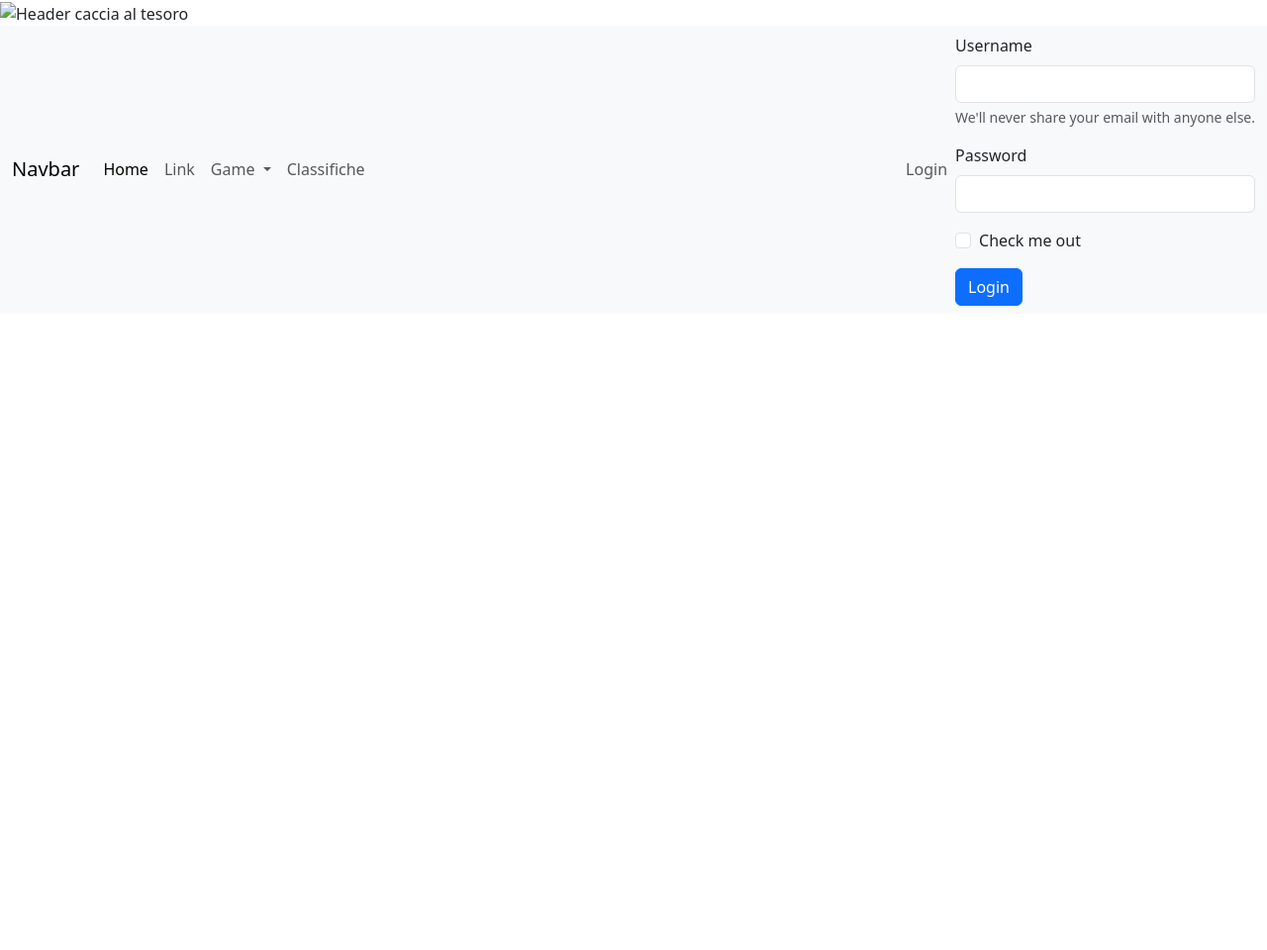
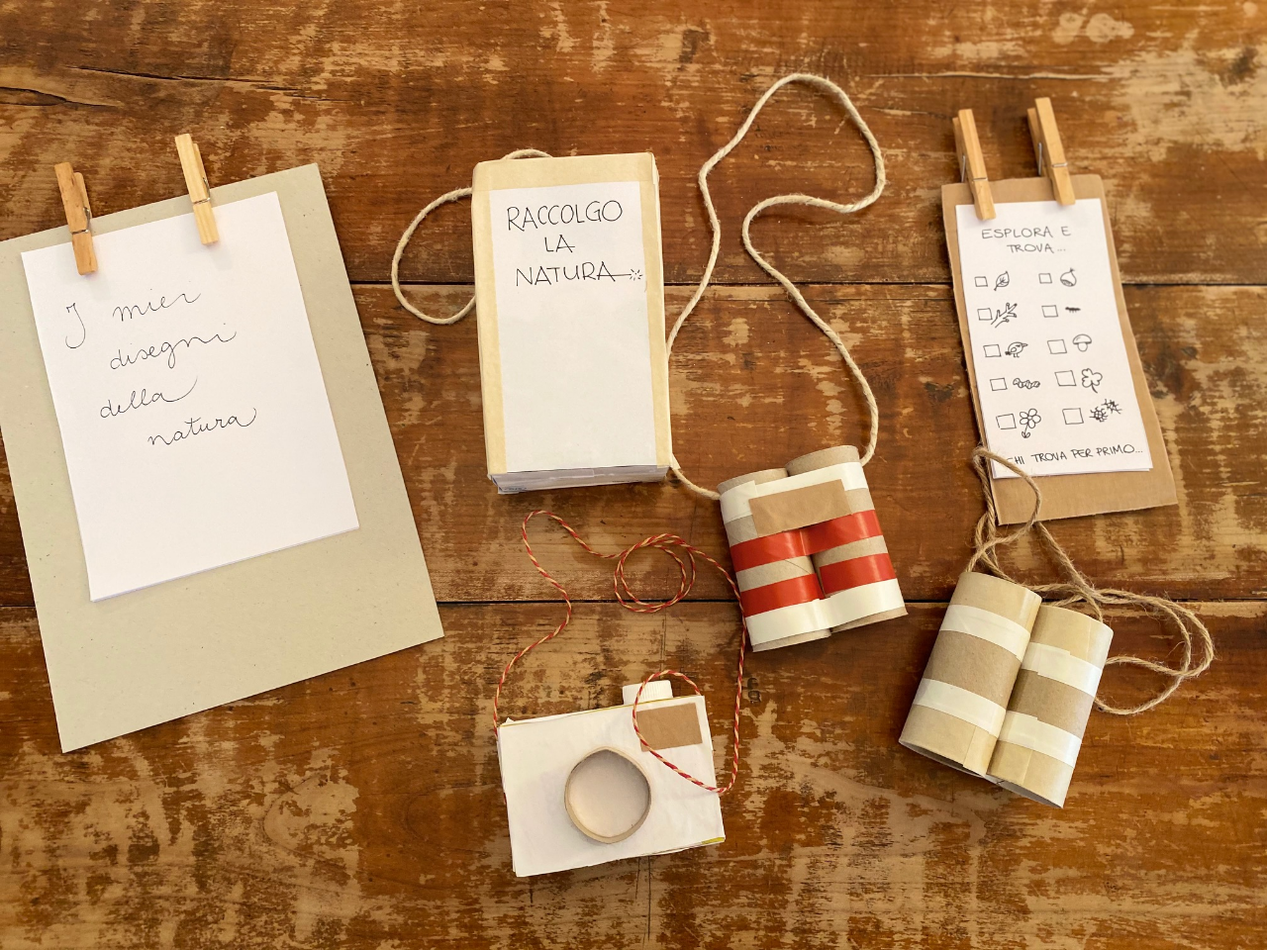
Before and after one commit to braja99/progetto, a website: page index.html in a window 1280 px wide. Shown: the top 960 px of the page at 99% size. Before the commit the page ends 800 px from the top, so only its background shows below. Drawn offline with nearby package versions, Linux system fonts and the light colour scheme.

Commit message:
Update index.html

```diff
--- a/index.html
+++ b/index.html
@@ -6,7 +6,7 @@
     <title>Bootstrap demo</title>
     <link href="https://cdn.jsdelivr.net/npm/bootstrap@5.3.3/dist/css/bootstrap.min.css" rel="stylesheet" integrity="sha384-QWTKZyjpPEjISv5WaRU9OFeRpok6YctnYmDr5pNlyT2bRjXh0JMhjY6hW+ALEwIH" crossorigin="anonymous">
   </head>
-  <body><img src="img/cacciaaltesoro.jpg" class="img-fluid" alt="Header caccia al tesoro">
+  <body><img src="img/caccia al tesoro.jpg" class="img-fluid" alt="Header caccia al tesoro">
     <nav class="navbar navbar-expand-lg bg-body-tertiary">
   <div class="container-fluid">
     <a class="navbar-brand" href="#">Navbar</a>
```
